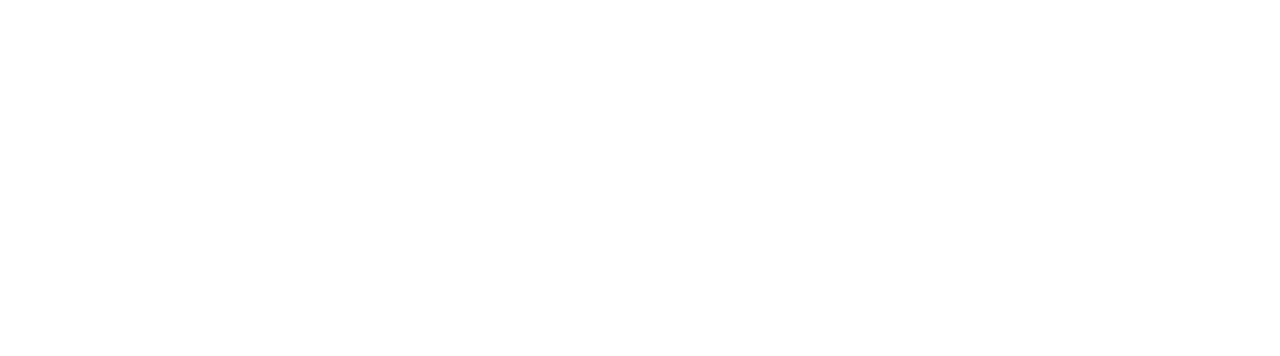
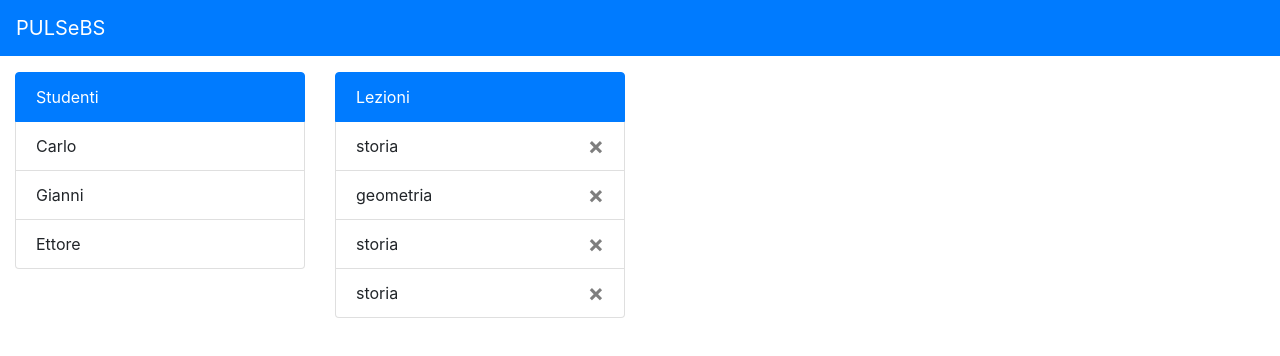
Before and after one commit to polito-se2-2020-team6/PULSeBS, a React (Create React App) app in the folder client/: page /teacher in a window 1280 px wide. Shown: the top 356 px of the page. Built offline with nearby package versions, Linux system fonts and the light colour scheme.

Commit message:
Add Teacher personal page [PULSEBS-46]

```diff
--- a/client/src/App.js
+++ b/client/src/App.js
@@ -1,6 +1,8 @@
 import React from "react";
 import "./App.css";
 import LoginPage from "./components/LoginPage";
+import Teacher from "./components/Teacher";
+import Nav from "./components/nav";
 import { AuthContext } from "./auth/AuthContext";
 import { USERS } from "./data/fakeUsers";
 import { Route, Switch, withRouter, Redirect } from "react-router-dom";
@@ -31,9 +33,10 @@
     };
     return (
       <AuthContext.Provider value={value}>
+        <Nav />
         <Switch>
           <Route path="/login" component={LoginPage}></Route>
-          {/* <Route path="/teacher" component={Teacher}></Route> */}
+          <Route path="/teacher" component={Teacher}></Route>
           {/* <Route path="/student" component={Teacher}></Route> */}
           <Redirect from="/" exact to="login" />
         </Switch>
--- /dev/null
+++ b/client/src/components/Teacher.js
@@ -0,0 +1,67 @@
+import React from "react";
+import { Col, Container, Row, Button, ListGroup } from "react-bootstrap";
+
+
+var listaCorsi = [{
+    corso: "storia",
+    studenti: new Array("ettore", "carlo")
+}, {
+    corso: "geometria",
+    studenti: new Array("ettore", "carlo")
+
+}, {
+    corso: "storia",
+    studenti: new Array("ettore", "carlo")
+}, {
+    corso: "storia",
+    studenti: new Array("ettore", "carlo")
+}]
+
+class Teacher extends React.Component {
+    constructor(props) {
+      super(props);
+
+      this.state = {
+      };
+    }
+
+
+
+    render() {
+        return (<>
+            <Container fluid className="mt-3 rounded-circle">
+                <Row>
+                    <Col >
+                        <ListGroup as="ul">
+                        <ListGroup.Item as="li" active>
+                        Studenti
+                        </ListGroup.Item>
+                        <ListGroup.Item as="li">Carlo</ListGroup.Item>
+                        <ListGroup.Item as="li">
+                        Gianni
+                        </ListGroup.Item>
+                        <ListGroup.Item as="li">Ettore</ListGroup.Item>
+                        </ListGroup>
+                    </Col>
+                    <Col>
+                        <ListGroup as="ul">
+                        <ListGroup.Item as="li" active>
+                        Lezioni
+                        </ListGroup.Item>
+                        {listaCorsi?.map((c) => (
+                          <ListGroup.Item as="li">{c.corso} <button type="button" class="close" aria-label="Close">
+                                                            <span aria-hidden="true">&times;</span>
+                                                        </button>
+                          </ListGroup.Item>
+                        ))}
+                        </ListGroup>
+                    </Col>
+                    <Col></Col>
+                    <Col></Col>
+                </Row>
+            </Container>
+        </>);
+    }
+}
+
+export default Teacher;
--- /dev/null
+++ b/client/src/components/nav.js
@@ -0,0 +1,27 @@
+import React, { Component, Fragment } from "react";
+import { Navbar, Nav, Form, FormControl, Button } from 'react-bootstrap';
+import { Link } from "react-router-dom";
+
+class Navigation extends Component {
+  state = {};
+  render() {
+    return (
+      <Fragment>
+        <Navbar bg="primary" variant="dark">
+    <Navbar.Brand href="#home">PULSeBS</Navbar.Brand>
+    {/*  <Nav className="mr-auto">
+      <Nav.Link href="#home">Home</Nav.Link>
+      <Nav.Link href="#features">Features</Nav.Link>
+      <Nav.Link href="#pricing">Pricing</Nav.Link>
+    </Nav>
+    <Form inline>
+      <FormControl type="text" placeholder="Search" className="mr-sm-2" />
+      <Button variant="outline-light">Search</Button>
+    </Form>  */}
+        </Navbar>
+      </Fragment>
+    );
+  }
+}
+
+export default Navigation;
```
